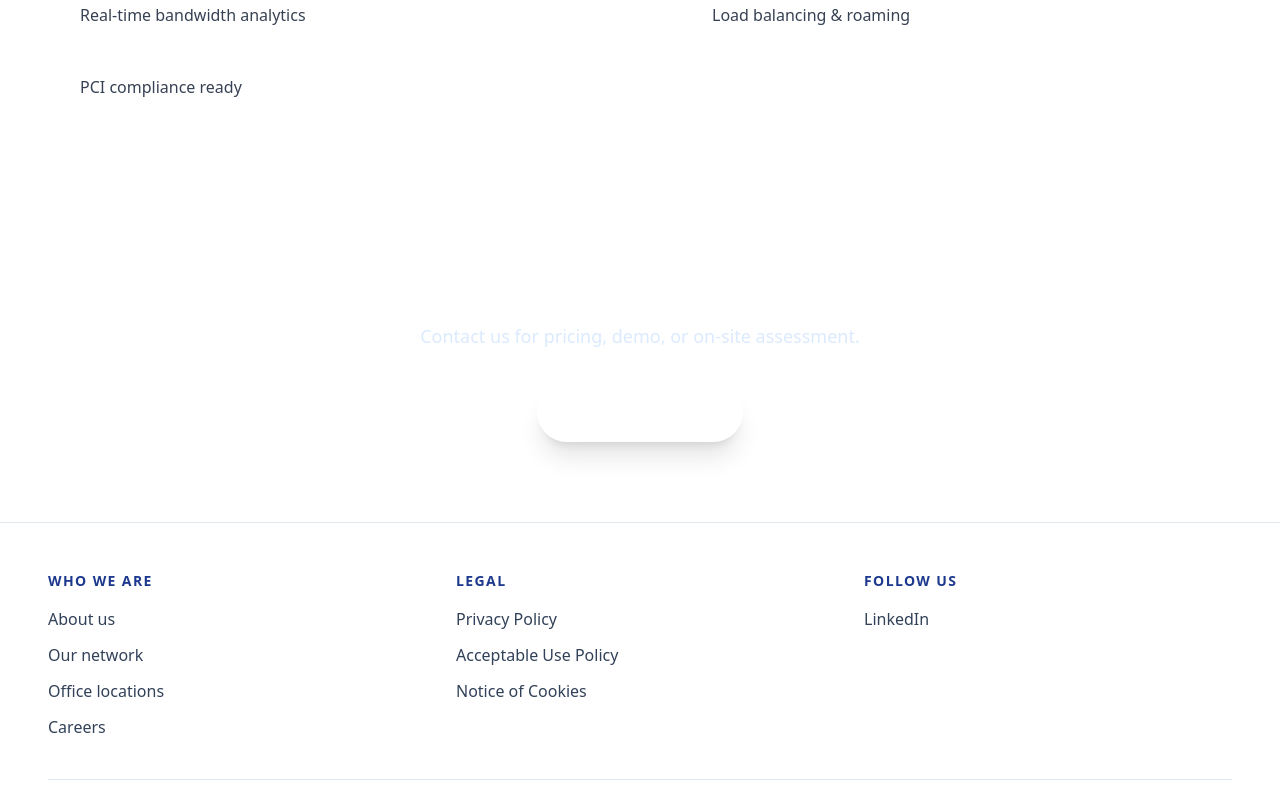
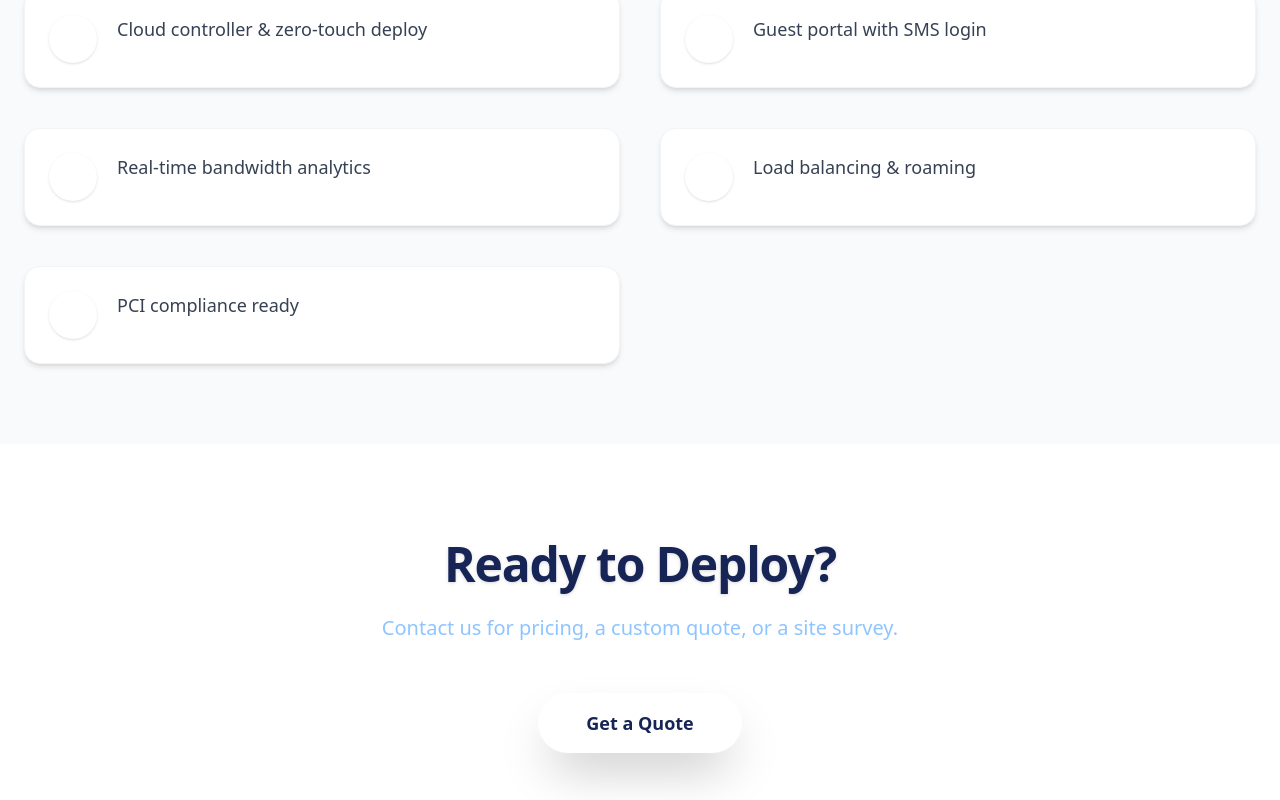
Before and after one commit to rafiajuw/ultracomnetworks, a Next.js app: page /services/cloud-wifi in a window 1280 px wide. Shown: the part 1240-2040 px from the top of the page. Built offline with nearby package versions, Linux system fonts and the light colour scheme.

Commit message:
Ultra-premium redesign: New Navbar + Horizontal Testimonials + Premium Services Carousel (WhalesMark level)

```diff
--- a/src/app/Components/ServicePage.tsx
+++ b/src/app/Components/ServicePage.tsx
@@ -1,6 +1,9 @@
-// src/components/ServicePage.tsx
+"use client";
+
 import ServiceHero from "./ServiceHero";
 import BackToServices from "./BackToServices";
+import { motion } from "framer-motion";
+import Link from "next/link";
 
 interface ServicePageProps {
   title: string;
@@ -23,6 +26,7 @@ export default function ServicePage({
 }: ServicePageProps) {
   return (
     <>
+      {/* HERO */}
       <ServiceHero
         title={title}
         subtitle={subtitle}
@@ -32,45 +36,79 @@ export default function ServicePage({
         ctaLink={ctaLink}
       />
 
-      {/* Back Button */}
-      <div className="max-w-7xl mx-auto px-6 py-8">
+      {/* Back to Services */}
+      <div className="max-w-7xl mx-auto px-6 py-12">
         <BackToServices />
       </div>
 
-      {/* Features */}
-      <section className="py-16 bg-white">
+      {/* FEATURES */}
+      <section className="py-20 bg-[#f8fafc]">
         <div className="max-w-7xl mx-auto px-6">
-          <h2 className="text-3xl font-bold text-ultracom-dark mb-12 text-center">Key Features</h2>
-          <div className="grid md:grid-cols-2 gap-8">
+          <h2 className="text-4xl font-bold text-[#0f172a] mb-14 text-center tracking-tight">
+            Key Features
+          </h2>
+
+          <div className="grid md:grid-cols-2 gap-10">
             {features.map((feature, i) => (
-              <div key={i} className="flex items-start gap-4">
-                <div className="w-10 h-10 bg-ultracom-primary rounded-full flex items-center justify-center text-white flex-shrink-0">
-                  <svg className="w-5 h-5" fill="currentColor" viewBox="0 0 20 20">
-                    <path fillRule="evenodd" d="M16.707 5.293a1 1 0 010 1.414l-8 8a1 1 0 01-1.414 0l-4-4a1 1 0 011.414-1.414L8 12.586l7.293-7.293a1 1 0 011.414 0z" clipRule="evenodd" />
+              <motion.div
+                key={i}
+                initial={{ opacity: 0, y: 20 }}
+                whileInView={{ opacity: 1, y: 0 }}
+                transition={{ duration: 0.45, delay: i * 0.08 }}
+                className="flex items-start gap-5 p-6 bg-white rounded-2xl shadow-md
+                hover:shadow-xl hover:bg-gray-50 transition-all border border-gray-100"
+              >
+                <div className="w-12 h-12 bg-ultracom-primary rounded-full text-white
+                flex items-center justify-center shadow">
+                  <svg
+                    className="w-6 h-6"
+                    fill="currentColor"
+                    viewBox="0 0 20 20"
+                  >
+                    <path
+                      fillRule="evenodd"
+                      d="M16.707 5.293a1 1 0 010 1.414l-8 8a1 1 0 01-1.414 0l-4-4a1 1 0 011.414-1.414L8 12.586l7.293-7.293a1 1 0 011.414 0z"
+                      clipRule="evenodd"
+                    />
                   </svg>
                 </div>
-                <p className="text-gray-700 leading-relaxed">{feature}</p>
-              </div>
+
+                <p className="text-gray-700 text-lg leading-relaxed font-medium">
+                  {feature}
+                </p>
+              </motion.div>
             ))}
           </div>
         </div>
       </section>
 
-      {/* Final CTA */}
-      <section className="py-20 bg-gradient-to-r from-ultracom-dark to-ultracom-primary text-white">
-        <div className="max-w-4xl mx-auto text-center px-6">
-          <h2 className="text-3xl md:text-4xl font-bold mb-6">Ready to Deploy?</h2>
-          <p className="text-lg mb-8 text-blue-100">
-            Contact us for pricing, demo, or on-site assessment.
-          </p>
-          <a
-            href="/contactus"
-            className="inline-flex items-center justify-center px-8 py-4 bg-white text-ultracom-dark font-bold text-lg rounded-full shadow-xl hover:shadow-2xl transition-all"
-          >
-            Contact Us Now
-          </a>
-        </div>
-      </section>
+     {/* FINAL CTA */}
+<section className="py-24 bg-gradient-to-r from-ultracom-dark to-ultracom-primary text-blue-950 relative overflow-hidden">
+  <div className="absolute inset-0 bg-white/10 blur-3xl opacity-20"></div>
+
+  <div className="max-w-3xl mx-auto text-center px-6 relative z-10">
+    <h2 className="text-4xl md:text-5xl font-extrabold mb-6 tracking-tight drop-shadow">
+      Ready to Deploy?
+    </h2>
+
+    <p className="text-xl mb-12 text-blue-300 leading-relaxed">
+      Contact us for pricing, a custom quote, or a site survey.
+    </p>
+
+    <Link href="/contactus">
+      <motion.button
+        whileHover={{ scale: 1.07 }}
+        whileTap={{ scale: 0.97 }}
+        className="inline-flex items-center justify-center px-12 py-4 text-lg
+        font-bold rounded-full bg-white text-ultracom-dark shadow-2xl
+        hover:shadow-ultracom-glow transition-all"
+      >
+        {ctaText}
+      </motion.button>
+    </Link>
+  </div>
+</section>
+
     </>
   );
 }
--- a/src/app/services/call-center/page.tsx
+++ b/src/app/services/call-center/page.tsx
@@ -14,7 +14,7 @@ export default function CallCenter() {
         "CRM integration (Salesforce, Zoho)",
         "Omnichannel: voice, chat, email",
       ]}
-      heroImage="/services/call-center.jpg"
+      heroImage="/call-center.jpeg"
     />
   );
 }
--- a/src/app/services/cloud-wifi/page.tsx
+++ b/src/app/services/cloud-wifi/page.tsx
@@ -13,7 +13,7 @@ export default function CloudWifi() {
         "Load balancing & roaming",
         "PCI compliance ready",
       ]}
-      heroImage="/services/cloud-wifi.jpg"
+      heroImage="/cloudwifi.jpeg"
     />
   );
 }
--- a/src/app/services/consultation/page.tsx
+++ b/src/app/services/consultation/page.tsx
@@ -14,7 +14,7 @@ export default function Consultation() {
         "Cost optimization analysis",
         "Roadmap & budget planning",
       ]}
-      heroImage="/services/consultation.jpg"
+      heroImage="/consult.png"
       ctaText="Book Free Audit"
     />
   );
--- a/src/app/services/data-center/page.tsx
+++ b/src/app/services/data-center/page.tsx
@@ -14,7 +14,7 @@ export default function DataCenter() {
         "Biometric access & CCTV",
         "Remote hands 24/7",
       ]}
-      heroImage="/services/data-center.jpg"
+      heroImage="/datacenter.jpeg"
     />
   );
 }
--- a/src/app/services/internet/page.tsx
+++ b/src/app/services/internet/page.tsx
@@ -13,7 +13,7 @@ export default function InternetService() {
         "DDoS protection included",
         "Priority support & failover",
       ]}
-      heroImage="/services/internet.jpg"
+      heroImage="/internet.jpeg"
     />
   );
 }
--- a/src/app/services/lan-wan/page.tsx
+++ b/src/app/services/lan-wan/page.tsx
@@ -13,7 +13,7 @@ export default function LanWan() {
         "Zero-downtime migration",
         "Documentation & training",
       ]}
-      heroImage="/services/lan-wan.jpg"
+      heroImage="/lanwan.jpeg"
     />
   );
 }
--- a/src/app/services/network-support/page.tsx
+++ b/src/app/services/network-support/page.tsx
@@ -14,7 +14,7 @@ export default function NetworkSupport() {
         "Automated alerts & issue resolution",
         "Monthly health reports & optimization",
       ]}
-      heroImage="/services/network-support.jpg"
+      heroImage="/mock-devices.jpg"
     />
   );
 }
--- a/src/app/services/pbx-installation/page.tsx
+++ b/src/app/services/pbx-installation/page.tsx
@@ -14,7 +14,7 @@ export default function PBXInstallation() {
         "On-site installation & testing",
         "Staff training & documentation",
       ]}
-      heroImage="/services/pbx.jpg"
+      heroImage="/call.webp"
     />
   );
 }
```
Also changed, not shown: src/app/Components/ServiceCard.tsx (+80 -18 lines).
